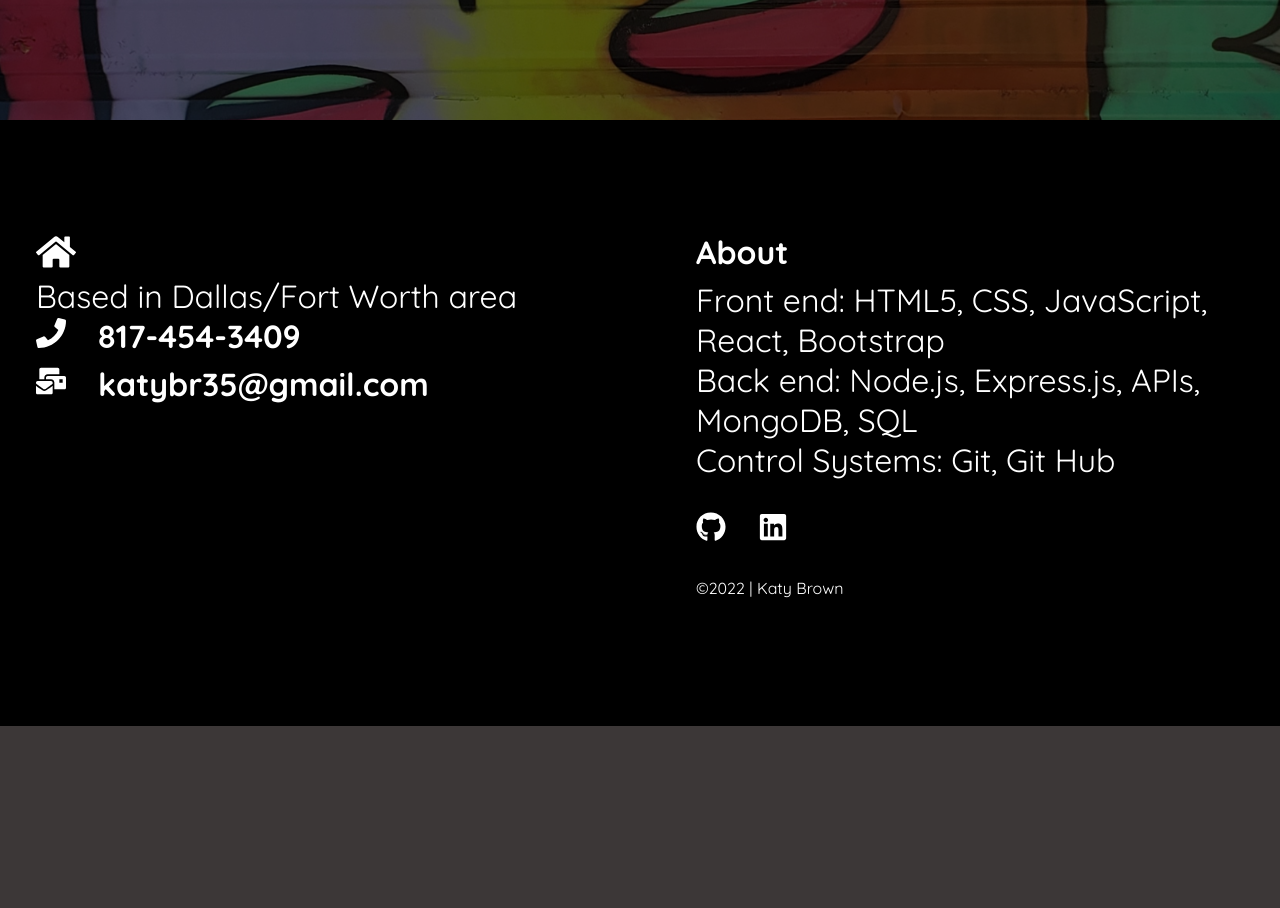
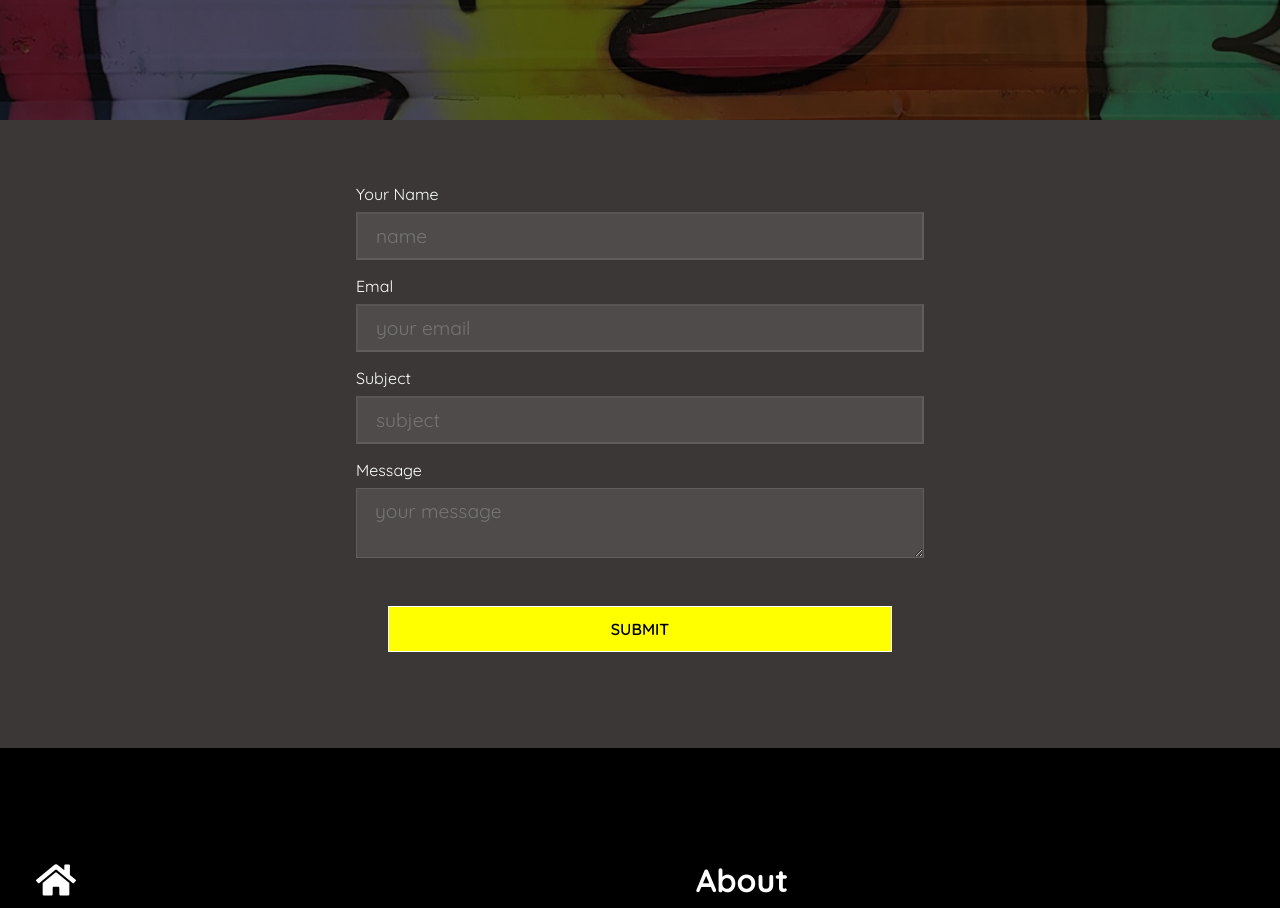
Before and after one commit to katykb/katyBrown-portfolio, a React (Create React App) app in the folder my-app/: page /contact in a window 1280 px wide. Shown: the part 360-1268 px from the top of the page. Before the commit the page ends 1086 px from the top, so only its background shows below. Built offline with nearby package versions, Linux system fonts and the light colour scheme.

Commit message:
added form

```diff
--- a/my-app/package.json
+++ b/my-app/package.json
@@ -1,6 +1,7 @@
 {
   "name": "my-app",
   "version": "0.1.0",
+  "homepage": "https://katykb.github.io/Katy-Brown-Portfolio-react",
   "private": true,
   "dependencies": {
     "@fortawesome/free-solid-svg-icons": "^6.1.2",
@@ -8,6 +9,7 @@
     "@testing-library/jest-dom": "^5.16.5",
     "@testing-library/react": "^13.3.0",
     "@testing-library/user-event": "^13.5.0",
+    "gh-pages": "^4.0.0",
     "react": "^18.2.0",
     "react-dom": "^18.2.0",
     "react-icons": "^4.4.0",
@@ -19,7 +21,8 @@
     "start": "react-scripts start",
     "build": "react-scripts build",
     "test": "react-scripts test",
-    "eject": "react-scripts eject"
+    "eject": "react-scripts eject",
+    "deploy": "gh-pages -b master -d build"
   },
   "eslintConfig": {
     "extends": [
--- a/my-app/src/components/AboutContentStyles.css
+++ b/my-app/src/components/AboutContentStyles.css
@@ -5,19 +5,19 @@
   align-items: center;
   justify-content: center;
   flex-wrap: wrap;
-  height: 150%;
+  height: 100%;
 }
 
 .about .left {
   text-align: center;
   margin: auto;
   padding: 1rem;
-  max-width: 1050px;
+  max-width: 1100px;
   justify-content: center;
   margin-left: 100px;
 }
 
-.about .left .about-content{
+.about .left .about-paragraph {
   margin: 1.2rem 0;
 }
 
@@ -37,13 +37,22 @@
   position: absolute;
   max-width: 35%;
   border: 16px solid #333;
-  margin-left: 1500px;
+  margin-left: 1300px;
   margin-top: -1300px;
   border-radius: 50%;
+  display: flex;
+  flex-direction: column;
+
 }
 
 .right .top {
   grid-column: 1 / span 8;
   grid-row: 1;
-  z-index: 1;
+  z-index: 6;
 }
+
+@media screen and (max-width: 640px) {
+  .right .img {
+
+  }
+}
--- /dev/null
+++ b/my-app/src/components/Form.js
@@ -0,0 +1,21 @@
+import "./FormStyles.css";
+
+import React from "react";
+
+const Form = () => {
+  return <div className="form">
+<form>
+    <label>Your Name</label>
+    <input type="text" placeholder="name"></input>
+    <label>Emal</label>
+    <input type="text" placeholder="your email"></input>
+    <label>Subject</label>
+    <input type="text" placeholder="subject"></input>
+    <label>Message</label>
+    <textarea row="10" placeholder="your message"></textarea>
+    <button className="btn">Submit</button>
+</form>
+  </div>;
+};
+
+export default Form;
--- /dev/null
+++ b/my-app/src/components/FormStyles.css
@@ -0,0 +1,21 @@
+label {
+    color: white;
+    margin-bottom: 0.5rem;
+}
+
+form{
+    display: flex;
+    flex-direction: column;
+    padding: 4rem 1rem;
+    margin: auto;
+    max-width: 600px;
+}
+
+form input, form textarea {
+    margin-bottom: 1rem;
+    padding: 10px 18px;
+    font-size: 1.2rem;
+    background-color: rgba(255, 255, 255, 0.1);
+    border-color: rgba(255, 255, 255, 0.1);
+    color: white;
+}
--- a/my-app/src/routes/Contact.js
+++ b/my-app/src/routes/Contact.js
@@ -2,12 +2,14 @@ import React from 'react'
 import Navbar from '../components/Navbar';
 import Footer from "../components/Footer";
 import Hero2 from '../components/Hero2';
+import Form from "../components/Form"
 
 const Contact = () => {
   return (
     <div>
       <Navbar />
       <Hero2 heading="CONTACT" text="Let me hear from you!" />
+      <Form />
       <Footer />
     </div>
   )
--- a/my-app/src/routes/Home.js
+++ b/my-app/src/routes/Home.js
@@ -2,6 +2,7 @@ import React from 'react'
 import Navbar from '../components/Navbar';
 import Hero from "../components/Hero";
 import Footer from "../components/Footer";
+import Work from "../components/Work";
 
 
 export const Home = () => {
@@ -9,6 +10,7 @@ export const Home = () => {
     <div>
       <Navbar />
       <Hero />
+      <Work />
       <Footer />
     </div>
   )
```
Also changed, not shown: 1 other file (tests, documents, lock files or other folders).
